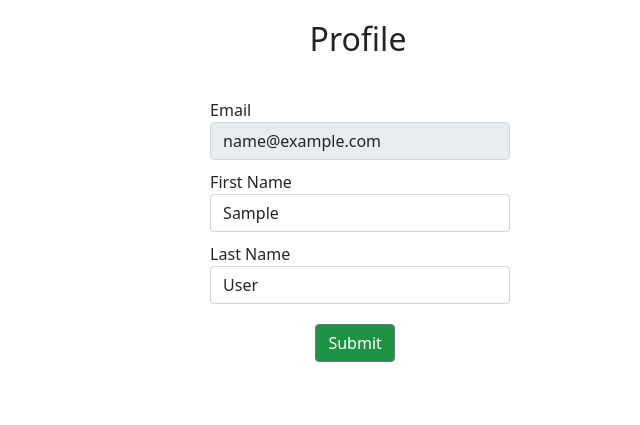
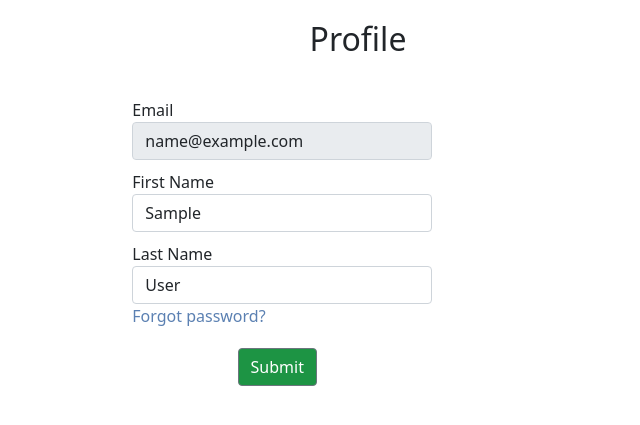
Before and after one commit to zTMXz/OCR_Scanner, a Django app: page /en/users/profile/ in a window 1280 px wide. Shown: the part 56-481 px from the top of the page, without its empty margins (282-922 px from the left). Run offline with Django 4.2, Linux system fonts and the light colour scheme; the visitor is signed in with stand-in values (Sample User, id 1); data that the repository does not hold is empty; some libraries are stand-ins or nearby versions.

Commit message:
add reset password

```diff
--- a/templates/registration/profile.html
+++ b/templates/registration/profile.html
@@ -46,6 +46,10 @@
                                    id="id_last_name" placeholder="{% trans "Last Name" %}"
                                    value={{ user.last_name }}>
                         </div>
+                        <div class="col-sm-4">
+                            <a href="{% url 'password_reset' %}" style="text-decoration: none; color: #5b80b2">{% trans 'Forgot password' %}?</a>
+                        </div>
+
                     </div>
                     <div class="btn-submit">
                         <button type="submit" class="btn btn-info btn-outline-secondary"
```
